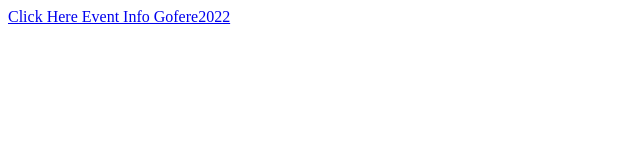
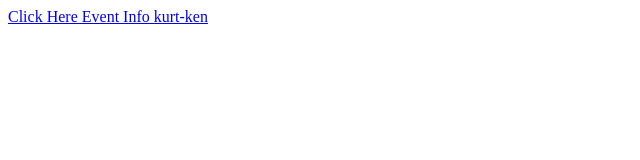
Before and after one commit to atnatyosM/Lexo-Ent, a plain HTML site: page index.html in a window 1280 px wide. Shown: the full height of the page, 0-640 px from the left. Drawn offline with Linux system fonts and the light colour scheme.

Commit message:
Update index.html

```diff
--- a/index.html
+++ b/index.html
@@ -1,3 +1,3 @@
 <html>
-  <p><a href="LEXO%20ENT%20%20.jpg">Click Here Event Info Gofere2022</a></p>
+  <p><a href="LEXO%20ENT%20%20.jpg">Click Here Event Info kurt-ken</a></p>
 </html>
```
